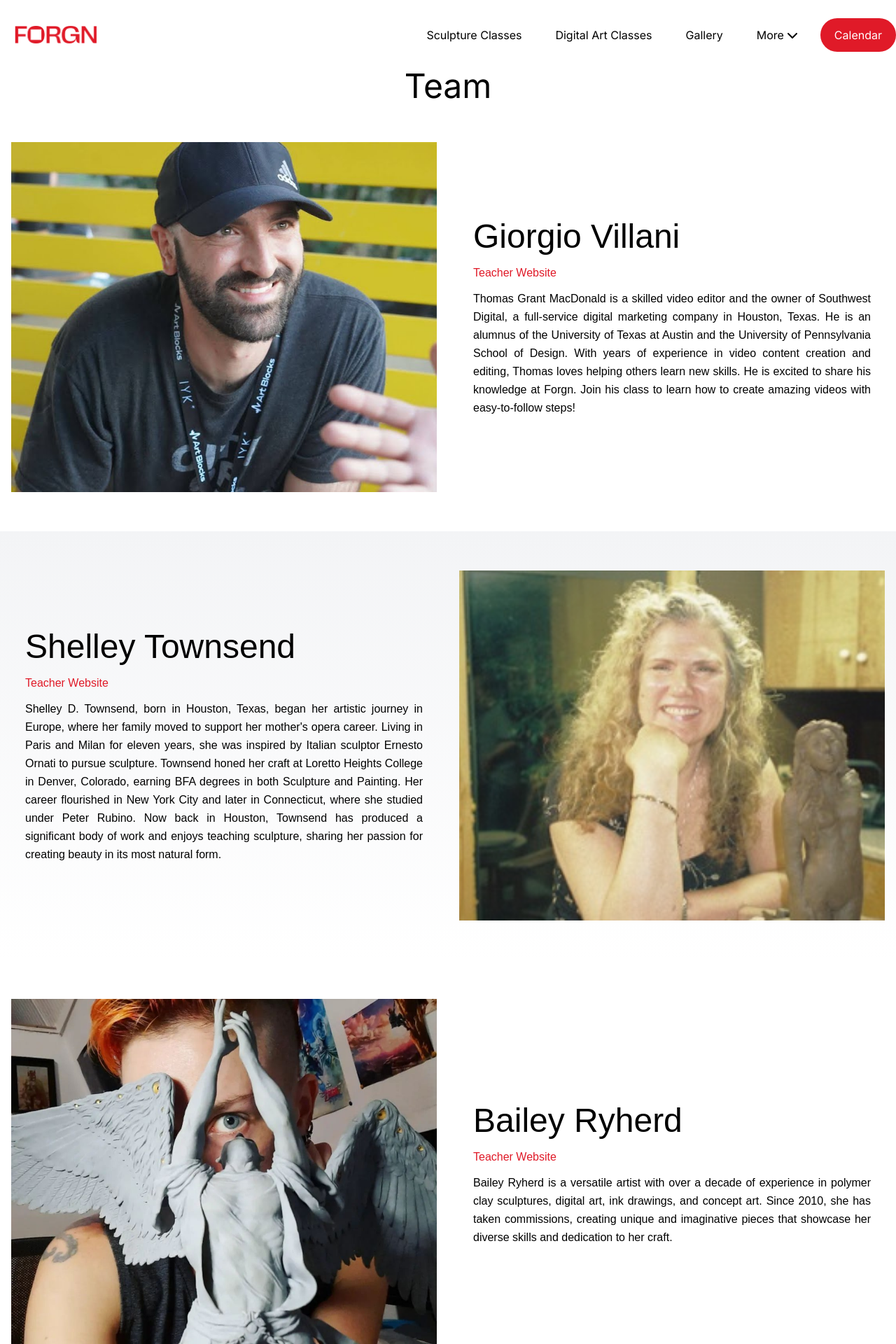
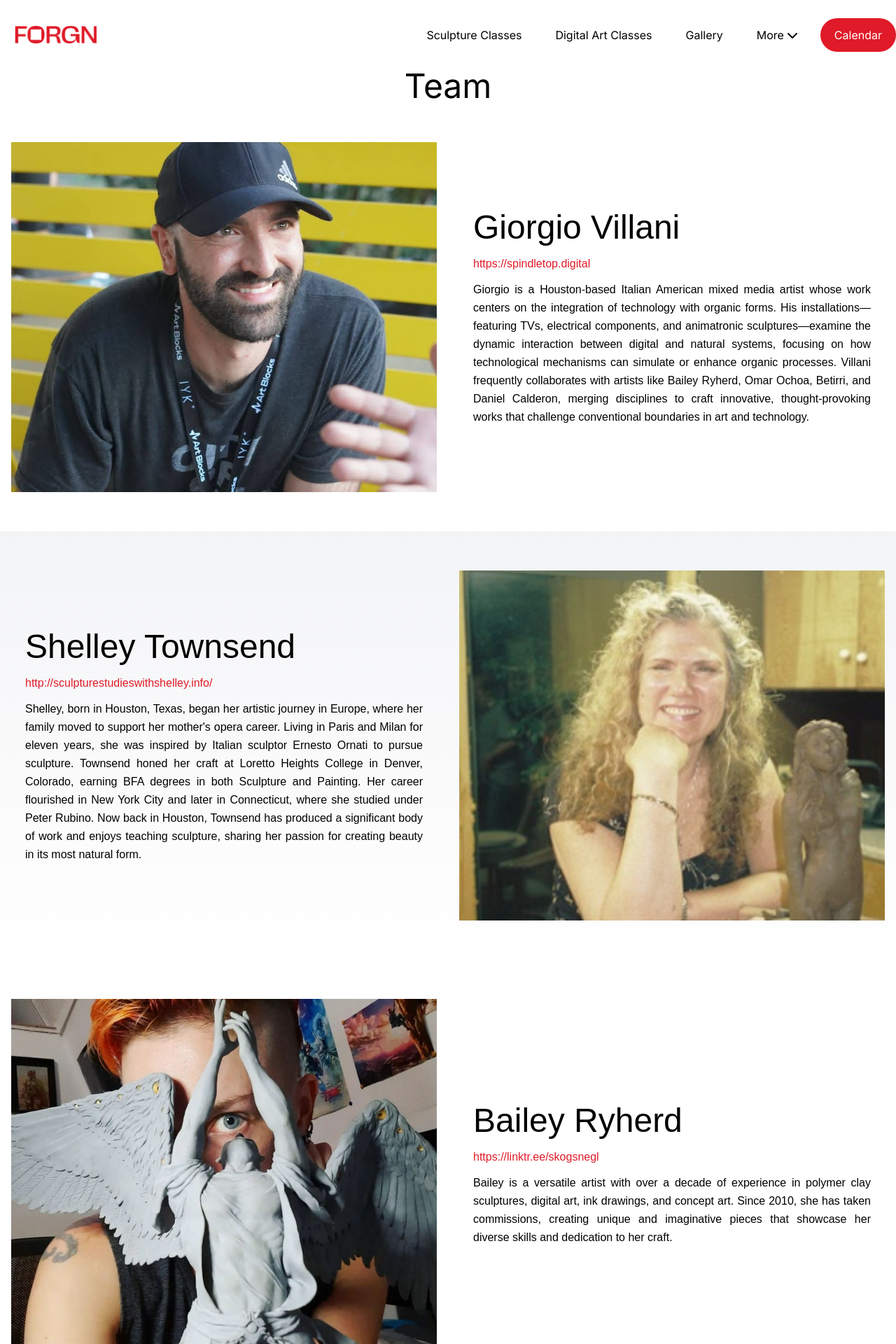
Before and after one commit to giorgio-villani/forgn, a Next.js app: page /team in a window 1280 px wide. Shown: the top 1920 px of the page at 70% size. Built offline with nearby package versions, Linux system fonts and the light colour scheme.

Commit message:
updated teacher website and bios

```diff
--- a/src/app/team/page.tsx
+++ b/src/app/team/page.tsx
@@ -49,7 +49,7 @@ const teamMember = ({
         </h2>
         {website && (
           <p className="hover:underline text-customButton pb-3">
-            <a href={website}>Teacher Website</a>
+            <a href={website}>{website}</a>
           </p>
         )}
         <p
--- a/src/data/artists.tsx
+++ b/src/data/artists.tsx
@@ -3,42 +3,41 @@ const artists = [
     name: 'Giorgio Villani',
     picture: 'giorgio.png',
     description:
-      'Thomas Grant MacDonald is a skilled video editor and the owner of Southwest Digital, a full-service digital marketing company in Houston, Texas. He is an alumnus of the University of Texas at Austin and the University of Pennsylvania School of Design. With years of experience in video content creation and editing, Thomas loves helping others learn new skills. He is excited to share his knowledge at Forgn. Join his class to learn how to create amazing videos with easy-to-follow steps!',
+      'Giorgio is a Houston-based Italian American mixed media artist whose work centers on the integration of technology with organic forms. His installations—featuring TVs, electrical components, and animatronic sculptures—examine the dynamic interaction between digital and natural systems, focusing on how technological mechanisms can simulate or enhance organic processes. Villani frequently collaborates with artists like Bailey Ryherd, Omar Ochoa, Betirri, and Daniel Calderon, merging disciplines to craft innovative, thought-provoking works that challenge conventional boundaries in art and technology.',
     website: 'https://spindletop.digital',
   },
   {
     name: 'Shelley Townsend',
     picture: 'shelley-1.jpg',
     description:
-      "Shelley D. Townsend, born in Houston, Texas, began her artistic journey in Europe, where her family moved to support her mother's opera career. Living in Paris and Milan for eleven years, she was inspired by Italian sculptor Ernesto Ornati to pursue sculpture. Townsend honed her craft at Loretto Heights College in Denver, Colorado, earning BFA degrees in both Sculpture and Painting. Her career flourished in New York City and later in Connecticut, where she studied under Peter Rubino. Now back in Houston, Townsend has produced a significant body of work and enjoys teaching sculpture, sharing her passion for creating beauty in its most natural form.",
-    website:
-      'http://sculpturestudieswithshelley.info/Houstons_Premiere_Ceramic_Figure_Sculpture_Studio.html',
+      "Shelley, born in Houston, Texas, began her artistic journey in Europe, where her family moved to support her mother's opera career. Living in Paris and Milan for eleven years, she was inspired by Italian sculptor Ernesto Ornati to pursue sculpture. Townsend honed her craft at Loretto Heights College in Denver, Colorado, earning BFA degrees in both Sculpture and Painting. Her career flourished in New York City and later in Connecticut, where she studied under Peter Rubino. Now back in Houston, Townsend has produced a significant body of work and enjoys teaching sculpture, sharing her passion for creating beauty in its most natural form.",
+    website: 'http://sculpturestudieswithshelley.info/',
   },
   {
     name: 'Bailey Ryherd',
     picture: 'bailey-1.jpg',
     description:
-      'Bailey Ryherd is a versatile artist with over a decade of experience in polymer clay sculptures, digital art, ink drawings, and concept art. Since 2010, she has taken commissions, creating unique and imaginative pieces that showcase her diverse skills and dedication to her craft.',
+      'Bailey is a versatile artist with over a decade of experience in polymer clay sculptures, digital art, ink drawings, and concept art. Since 2010, she has taken commissions, creating unique and imaginative pieces that showcase her diverse skills and dedication to her craft.',
     website: 'https://linktr.ee/skogsnegl',
   },
   {
     name: 'Olesia Y. Rodionova',
     picture: 'olesia-1.jpg',
     description:
-      'Ladymilkydeer is a versatile artist working in traditional and digital mediums, including watercolor, algorithmic art, blackwork tattooing, and brand conceptualization. An AI enthusiast focused on ethics, she explores the intersection of technology and identity. Originally from Ukraine, she started her U.S. career in 2023 with &quot;Dreaming. POV: you are an android,&quot; a project depicting an android’s perspective in sleep mode. She has since participated in over ten collective shows at Hardy and Nance Studio, the &quot;Don’t Call Me Sweetie&quot; show by Insomnia Gallery, and was published in the fubar.space 2k23 catalogue with a glitch art fashion project.',
+      'Olesia is a versatile artist working in traditional and digital mediums, including watercolor, algorithmic art, blackwork tattooing, and brand conceptualization. An AI enthusiast focused on ethics, she explores the intersection of technology and identity. Originally from Ukraine, she started her U.S. career in 2023 with &quot;Dreaming. POV: you are an android,&quot; a project depicting an android’s perspective in sleep mode. She has since participated in over ten collective shows at Hardy and Nance Studio, the &quot;Don’t Call Me Sweetie&quot; show by Insomnia Gallery, and was published in the fubar.space 2k23 catalogue with a glitch art fashion project.',
   },
   {
     name: 'Daniel Calderon Arenas',
     picture: 'daniel-1.jpg',
     description:
-      'Daniel Calderon-Arenas is an Mexican-born artist and educator from Houston, Texas. Daniel teaches courses on coding and digital processes at the K. G. McGovern College of the Arts and also has his own studio art practice. He currently writes generative art algorithms designed for the blockchain and has been exploring code-base creativity since 2016.',
+      'Daniel is an Mexican-born artist and educator from Houston, Texas. Daniel teaches courses on coding and digital processes at the K. G. McGovern College of the Arts and also has his own studio art practice. He currently writes generative art algorithms designed for the blockchain and has been exploring code-base creativity since 2016.',
     website: 'https://linktr.ee/dacaldera',
   },
   {
     name: 'Thomas MacDonald',
     picture: 'tom-2.jpg',
     description:
-      'Thomas Grant MacDonald is a skilled video editor and the owner of Southwest Digital, a full-service digital marketing company in Houston, Texas. He is an alumnus of the University of Texas at Austin and the University of Pennsylvania School of Design. With years of experience in video content creation and editing, Thomas loves helping others learn new skills. He is excited to share his knowledge at Forgn. Join his class to learn how to create amazing videos with easy-to-follow steps!',
+      'Thomas is a skilled video editor and the owner of Southwest Digital, a full-service digital marketing company in Houston, Texas. He is an alumnus of the University of Texas at Austin and the University of Pennsylvania School of Design. With years of experience in video content creation and editing, Thomas loves helping others learn new skills. He is excited to share his knowledge at Forgn. Join his class to learn how to create amazing videos with easy-to-follow steps!',
     website: 'https://www.southwestdigital.io/',
   },
 ]
```
